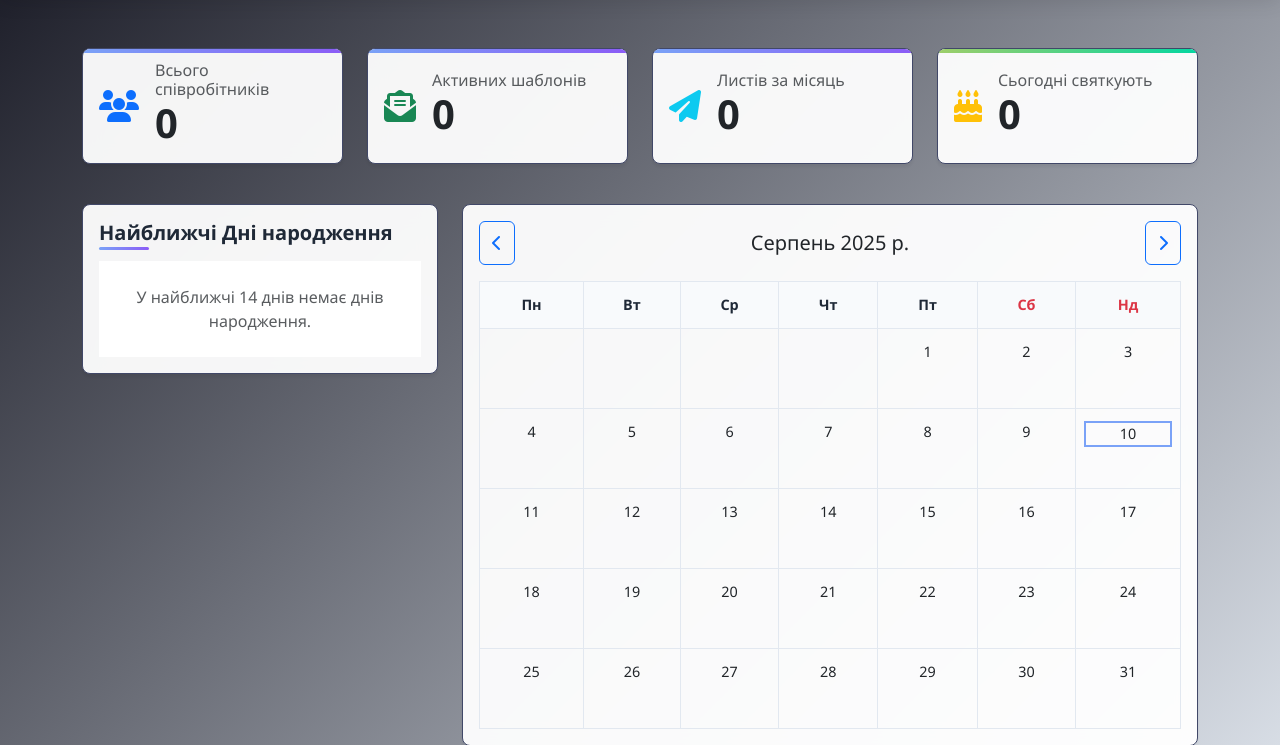
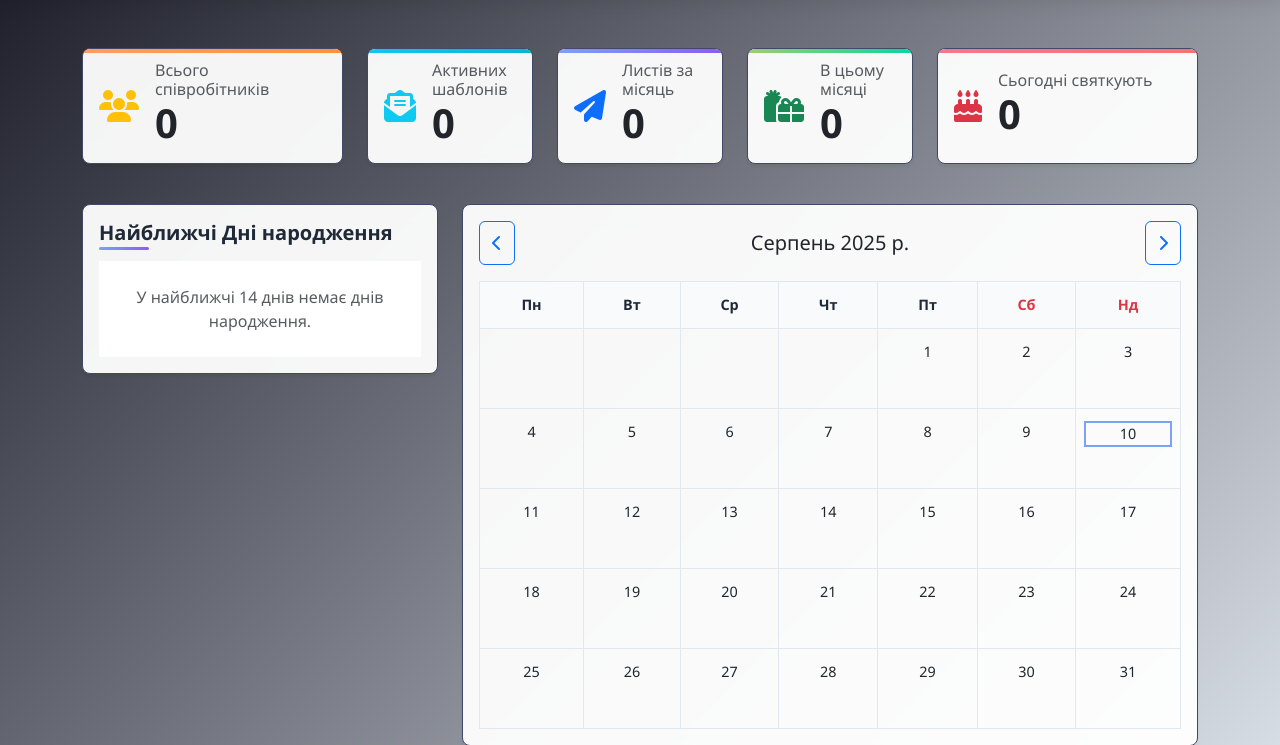
Before and after one commit to sergbondckua/birthday_email_notification_system, a Flask app: page / in a window 1280 px wide. Shown: the part 62-807 px from the top of the page. Run offline with Flask 3, Linux system fonts and the light colour scheme; the visitor is signed in with stand-in values (Sample User, id 1); data that the repository does not hold is empty; parts of the project's set-up code (start-up, migrations or seed data) failed here and were passed over; some libraries are stand-ins or nearby versions.

Commit message:
edit html css

```diff
--- a/routes/dashboard.py
+++ b/routes/dashboard.py
@@ -17,6 +17,8 @@ def dashboard():
             days_ahead=14
         )
         today_birthdays = BirthdayService.get_birthday_employees(date.today())
+        current_month_birthdays = BirthdayService.get_birthdays_for_month(
+            date.today().year, date.today().month)
 
         # Збираємо статистику
         stats = {
@@ -29,6 +31,7 @@ def dashboard():
                 EmailLog.status == "sent",
             ).count(),
             "today_birthdays_count": len(today_birthdays),
+            "monthly_birthdays_count": len(current_month_birthdays),
         }
 
         # Рендеримо HTML-шаблон, передаючи в нього дані
--- a/static/css/style.css
+++ b/static/css/style.css
@@ -5,6 +5,7 @@
     --warning-color: #ff9e64;
     --danger-color: #f7768e;
     --dark-color: #1f2937;
+    --info-color: #0dc9ee;
     --light-bg: #1a1b26;
     --card-bg: rgba(255, 255, 255, 0.95);
     --border-color: #414868;
@@ -113,6 +114,21 @@ body {
 
 .birthday-special-card {
     background: linear-gradient(135deg, var(--primary-color), var(--secondary-color));
+    color: white;
+}
+
+.birthday-danger-card::before {
+    background: linear-gradient(135deg, var(--danger-color), #f87171);
+    color: white;
+}
+
+.birthday-warning-card::before {
+    background: linear-gradient(135deg, var(--warning-color), #fb923c);
+    color: white;
+}
+
+.birthday-info-card::before {
+    background: linear-gradient(135deg, var(--info-color), #06b6d4);
     color: white;
 }
 
--- a/templates/dashboard.html
+++ b/templates/dashboard.html
@@ -247,9 +247,9 @@
   <!-- Секція статистики -->
   <div class="row mb-4">
     <div class="col-md-3 col-sm-6 mb-3">
-      <div class="card stat-card h-100">
+      <div class="card stat-card birthday-warning-card h-100">
         <div class="card-body d-flex align-items-center">
-          <i class="fas fa-users fa-2x text-primary me-3"></i>
+          <i class="fas fa-users fa-2x text-warning me-3"></i>
           <div>
             <h6 class="card-subtitle text-muted">Всього співробітників</h6>
             <p class="display-6 fw-bold mb-0">{{ stats.total_employees }}</p>
@@ -257,10 +257,10 @@
         </div>
       </div>
     </div>
-    <div class="col-md-3 col-sm-6 mb-3">
-      <div class="card stat-card h-100">
+    <div class="col-md-2 col-sm-6 mb-3">
+      <div class="card stat-card birthday-info-card h-100">
         <div class="card-body d-flex align-items-center">
-          <i class="fas fa-envelope-open-text fa-2x text-success me-3"></i>
+          <i class="fas fa-envelope-open-text fa-2x text-info me-3"></i>
           <div>
             <h6 class="card-subtitle text-muted">Активних шаблонів</h6>
             <p class="display-6 fw-bold mb-0">{{ stats.active_templates }}</p>
@@ -268,10 +268,10 @@
         </div>
       </div>
     </div>
-    <div class="col-md-3 col-sm-6 mb-3">
+    <div class="col-md-2 col-sm-6 mb-3">
       <div class="card stat-card h-100">
         <div class="card-body d-flex align-items-center">
-          <i class="fas fa-paper-plane fa-2x text-info me-3"></i>
+          <i class="fas fa-paper-plane fa-2x text-primary me-3"></i>
           <div>
             <h6 class="card-subtitle text-muted">Листів за місяць</h6>
             <p class="display-6 fw-bold mb-0">{{ stats.monthly_emails }}</p>
@@ -279,10 +279,23 @@
         </div>
       </div>
     </div>
-    <div class="col-md-3 col-sm-6 mb-3">
+
+    <div class="col-md-2 col-sm-6 mb-3">
       <div class="card stat-card birthday-today-card h-100">
         <div class="card-body d-flex align-items-center">
-          <i class="fas fa-birthday-cake fa-2x text-warning me-3"></i>
+          <i class="fas fa-solid fa-gifts fa-2x text-success me-3"></i>
+          <div>
+            <h6 class="card-subtitle text-muted">В цьому місяці</h6>
+            <p class="display-6 fw-bold mb-0">{{ stats.monthly_birthdays_count }}</p>
+          </div>
+        </div>
+      </div>
+    </div>
+
+    <div class="col-md-3 col-sm-6 mb-3">
+      <div class="card stat-card birthday-danger-card h-100">
+        <div class="card-body d-flex align-items-center">
+          <i class="fas fa-birthday-cake fa-2x text-danger me-3"></i>
           <div>
             <h6 class="card-subtitle text-muted">Сьогодні святкують</h6>
             <p class="display-6 fw-bold mb-0">{{ stats.today_birthdays_count }}</p>
--- a/templates/logs.html
+++ b/templates/logs.html
@@ -167,7 +167,7 @@
                     </div>
                 </div>
                 <div class="col-md-3 mb-3">
-                    <div class="card stat-card">
+                    <div class="card stat-card birthday-warning-card">
                         <div class="card-body text-center">
                             <h6 class="card-subtitle mb-2 text-muted">Всього отримувачів</h6>
                             <p class="display-6 fw-bold">${stats.total_recipients}</p>
@@ -175,7 +175,7 @@
                     </div>
                 </div>
                 <div class="col-md-3 mb-3">
-                    <div class="card stat-card">
+                    <div class="card stat-card birthday-danger-card">
                         <div class="card-body text-center">
                             <h6 class="card-subtitle mb-2 text-muted">Помилок</h6>
                             <p class="display-6 fw-bold text-danger">${stats.total_failed}</p>
```
Also changed, not shown: templates/employees.html (+6 -6 lines).
